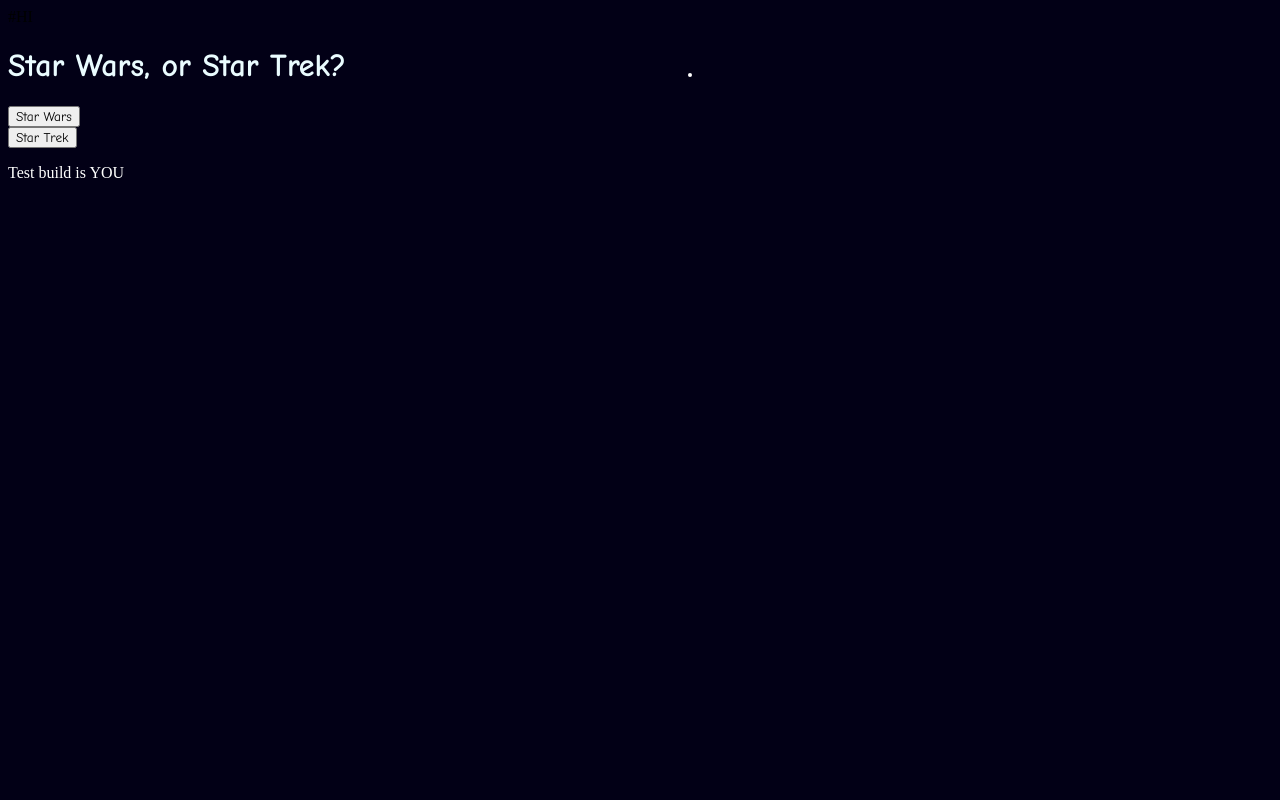
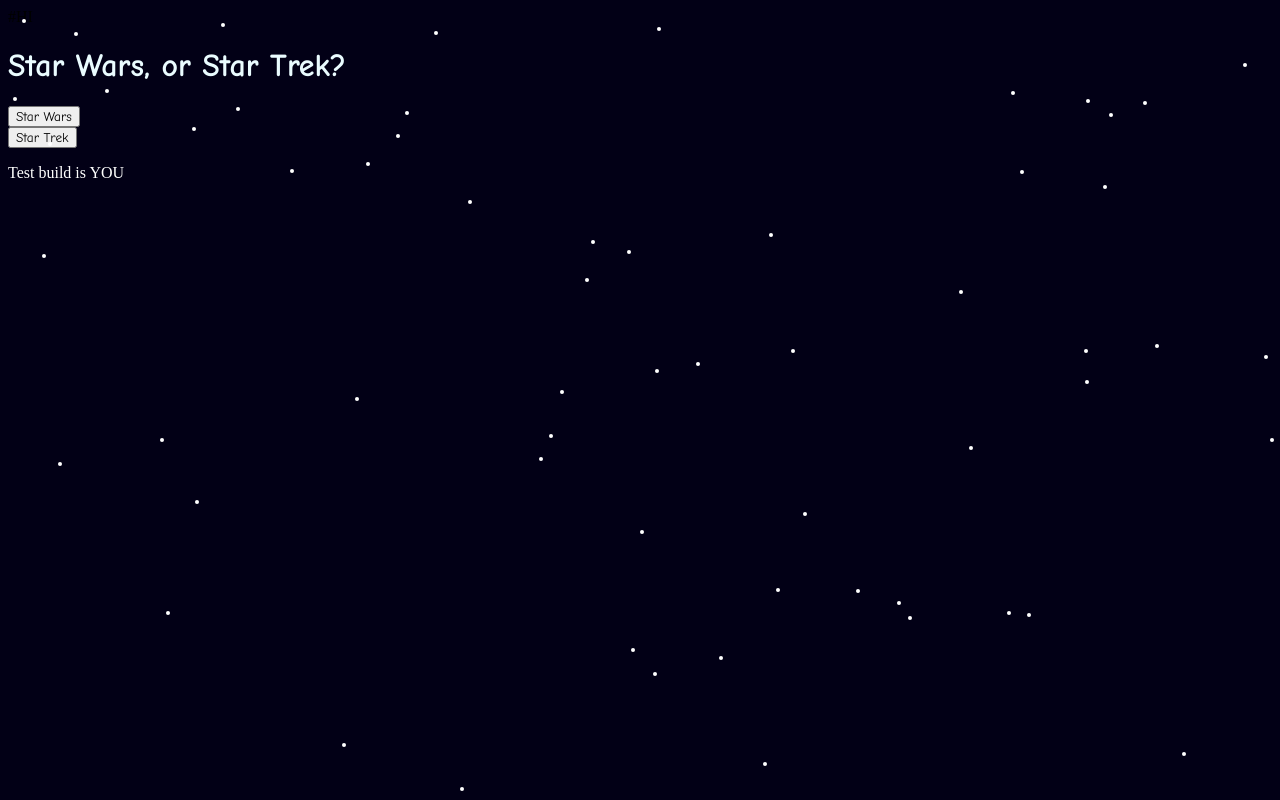
Before and after one commit to ArchooD2/StarTrekPollingO-Source, a plain HTML site: page index.html in a window 1280 px wide. Shown: the top 800 px of the page. Drawn offline with Linux system fonts and the light colour scheme.

Commit message:
Update index.html

```diff
--- a/index.html
+++ b/index.html
@@ -44,7 +44,7 @@
             // JavaScript to create randomly placed circles
             const body = document.body;
 
-            for (let i = 0; i < Math.floor(Math.random() * 11)*100; i++) { // You can adjust the number of circles
+            for (let i = 0; i < 500; i++) { // You can adjust the number of circles
                 const circle = document.createElement('div');
                 circle.className = 'circle';
                 circle.style.left = `${Math.random() * 100}%`; // Random left position
```
